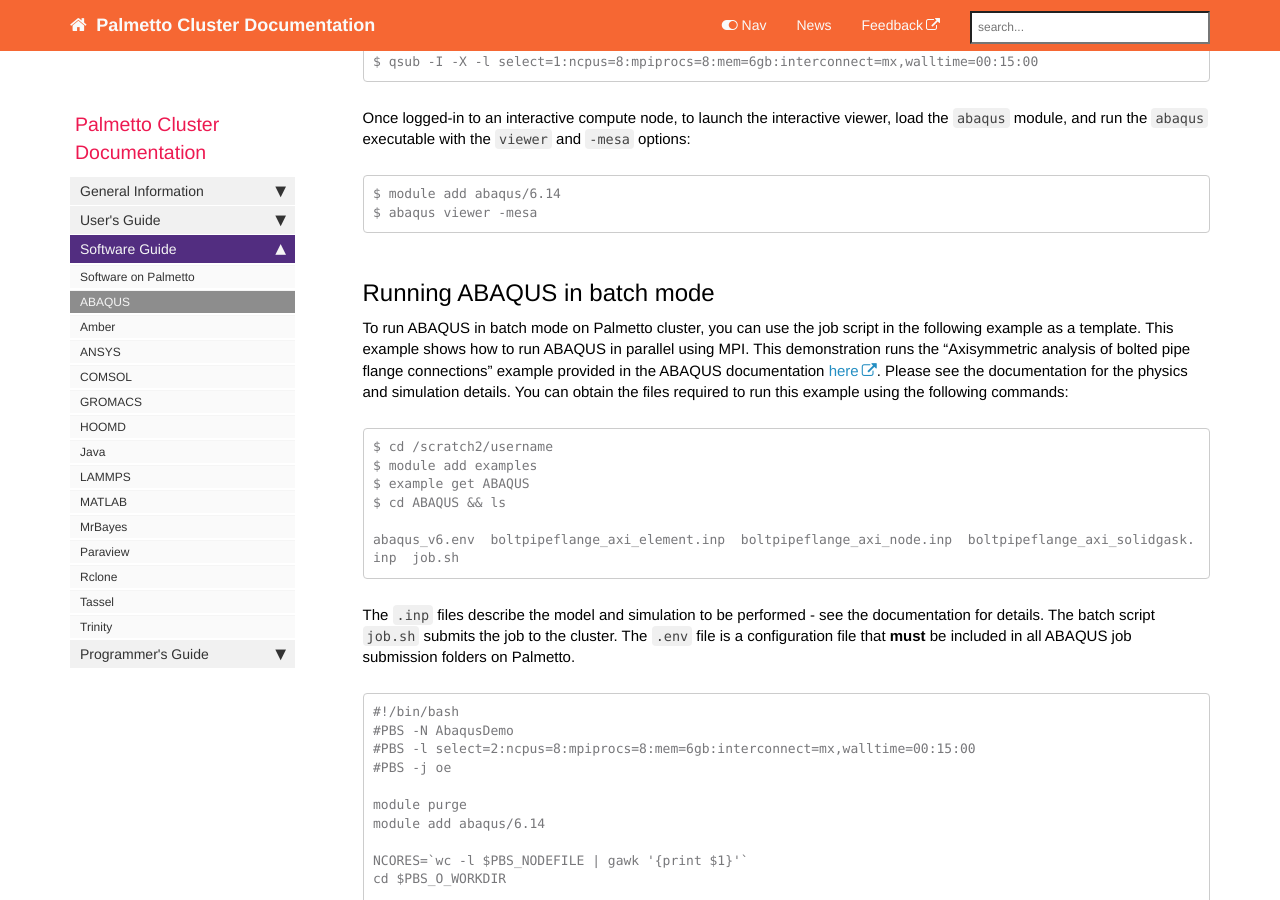
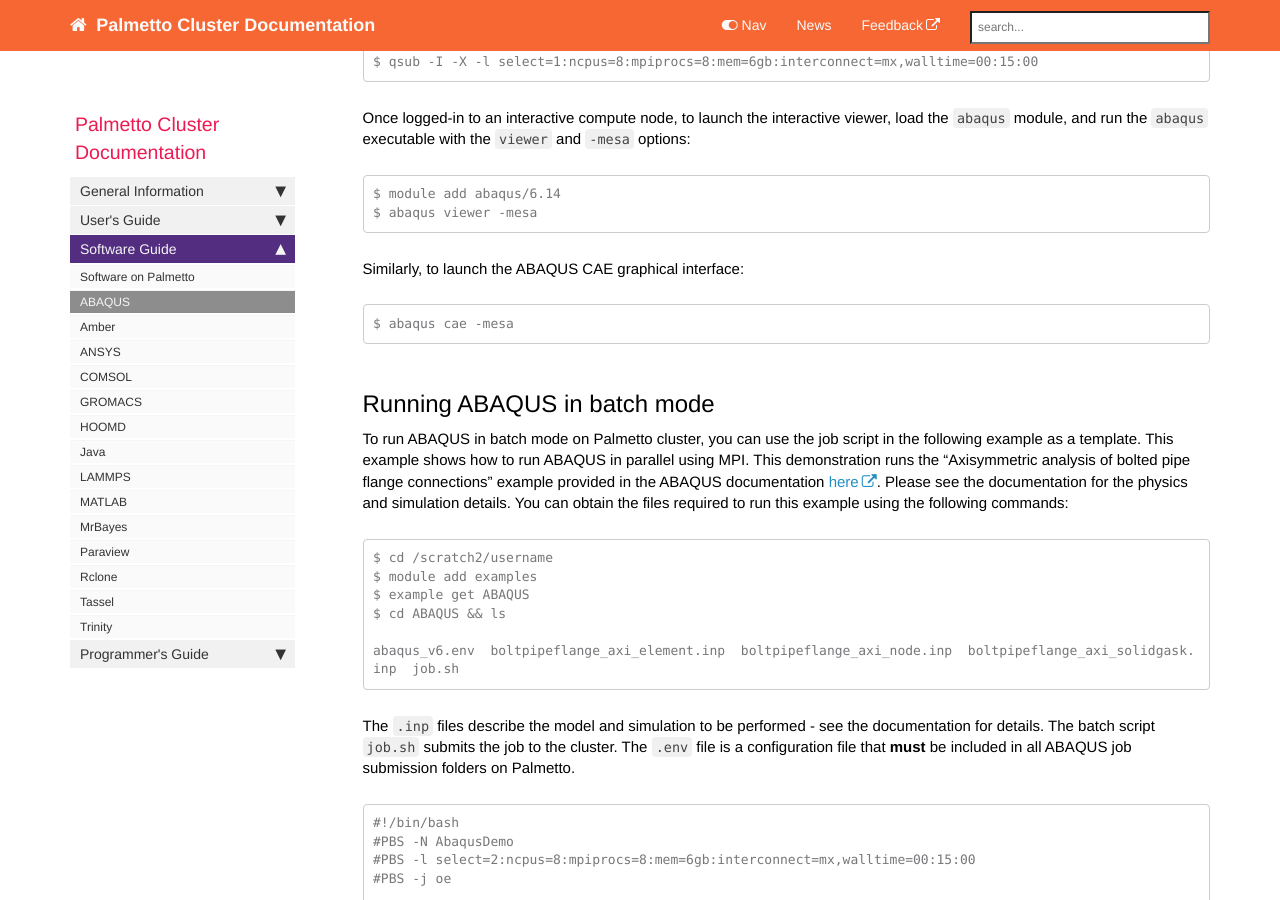
Before and after one commit to clemsonciti/palmetto-documentation, a Jekyll site: the page built from pages/documentation/software_abaqus.md, in a window 1280 px wide and 900 px high, scrolled down 640 px. Built offline with Jekyll 4.4.1, drawn with Linux system fonts in a browser that asks for light colours; nearby versions of some CDN libraries; comment, search, counter and statistics services are not loaded.

Commit message:
Update abaqus instructions

```diff
--- a/pages/documentation/software_abaqus.md
+++ b/pages/documentation/software_abaqus.md
@@ -42,6 +42,13 @@ load the `abaqus` module, and run the `abaqus` executable with the `viewer` and
 ~~~
 $ module add abaqus/6.14
 $ abaqus viewer -mesa
+~~~
+
+Similarly,
+to launch the ABAQUS CAE graphical interface:
+
+~~~
+$ abaqus cae -mesa
 ~~~
 
 ## Running ABAQUS in batch mode
```
